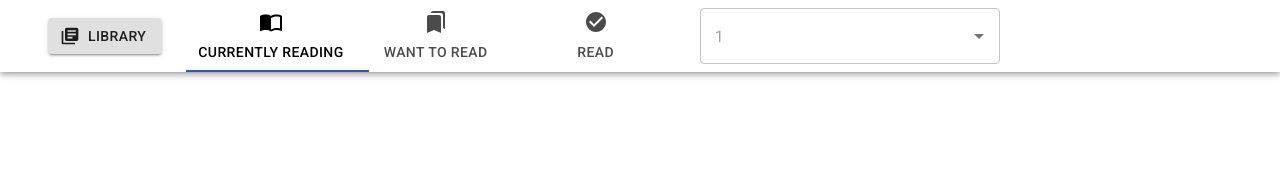
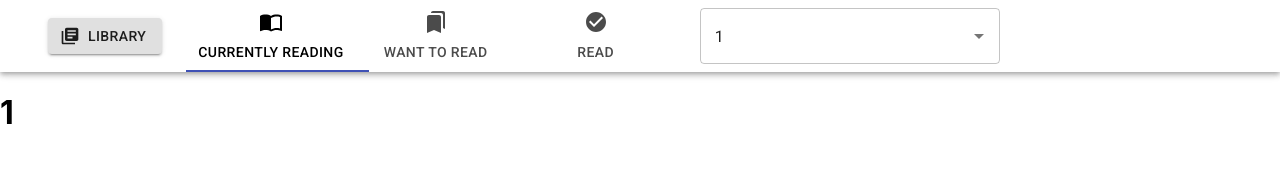
Before and after one commit to FelipeESchmidt/React--Sistema--Biblioteca, a React (Create React App) app: page /search/1 in a window 1280 px wide. Shown: the top 182 px of the page. Built offline with nearby package versions, Linux system fonts and the light colour scheme.

Commit message:
Desenvolvimento da funcionalidade do Search

```diff
--- a/src/components/Search/Search.jsx
+++ b/src/components/Search/Search.jsx
@@ -1,11 +1,13 @@
 import React from 'react';
+import useSearch from '../../hooks/useSearch';
 
 function Search() {
 
-    console.log('oi');
+    const [value] = useSearch();
 
     return (
         <>
+            <h1>{value}</h1>
         </>
     );
 }
--- a/src/components/SearchInput/SearchInput.jsx
+++ b/src/components/SearchInput/SearchInput.jsx
@@ -1,36 +1,34 @@
 import React from 'react';
+import useSearch from '../../hooks/useSearch';
+import SearchTerms from '../../data/SearchTerms';
 import TextField from '@material-ui/core/TextField';
 import Autocomplete from '@material-ui/lab/Autocomplete';
 
 function SearchInput({onUse}) {
 
+    const [value, searchValue] = useSearch();
+
+    const terms = SearchTerms.terms;
+
     const handleChange = (event, newSelection) => {
         if(newSelection != null){
+            searchValue.selected.alterarValor(newSelection);
             onUse(newSelection);
         }
-    }
-
-    let startValue = '';
-    if(window.location.pathname.split('/')[2] !== ''){
-        let urlValue = window.location.pathname.split('/')[2];
-        startValue = decodeURI(urlValue);
-    }else{
-        startValue = 'Search other books';
     }
 
     return (
         <Autocomplete
             id="search-box"
+            value={value}
             onChange={handleChange}
             disableClearable
-            options={filters}
+            options={terms}
             getOptionLabel={(option) => option}
             style={{ width: 300 }}
-            renderInput={(params) => (<TextField {...params} placeholder={startValue} variant="outlined" />)}
+            renderInput={(params) => (<TextField {...params} placeholder="Search other books" variant="outlined" />)}
         />
     );
 }
 
-const filters = ['Android', 'Art', 'Artificial Intelligence', 'Astronomy', 'Austen', 'Baseball', 'Basketball', 'Bhagat', 'Biography', 'Brief', 'Business', 'Camus', 'Cervantes', 'Christie', 'Classics', 'Comics', 'Cook', 'Cricket', 'Cycling', 'Desai', 'Design', 'Development', 'Digital Marketing', 'Drama', 'Drawing', 'Dumas', 'Education', 'Everything', 'Fantasy', 'Film', 'Finance', 'First', 'Fitness', 'Football', 'Future', 'Games', 'Gandhi', 'Homer', 'Horror', 'Hugo', 'Ibsen', 'Journey', 'Kafka', 'King', 'Lahiri', 'Larsson', 'Learn', 'Literary Fiction', 'Make', 'Manage', 'Marquez', 'Money', 'Mystery', 'Negotiate', 'Painting', 'Philosophy', 'Photography', 'Poetry', 'Production', 'Programming', 'React', 'Redux', 'River', 'Robotics', 'Rowling', 'Satire', 'Science Fiction', 'Shakespeare', 'Singh', 'Swimming', 'Tale', 'Thrun', 'Time', 'Tolstoy', 'Travel', 'Ultimate', 'Virtual Reality', 'Web Development', 'iOS'];
-
 export default SearchInput;
--- /dev/null
+++ b/src/contexts/SearchContext.js
@@ -0,0 +1,15 @@
+import React from 'react';
+import SearchSelected from '../data/SearchSelected';
+
+const searchSelected = new SearchSelected();
+
+const urlValue = window.location.pathname.split('/')[2];
+if(urlValue !== '' && urlValue !== undefined){
+    searchSelected.alterarValor(decodeURI(urlValue));
+}
+
+const SearchContext = React.createContext({
+    selected: searchSelected
+});
+
+export default SearchContext;
--- /dev/null
+++ b/src/data/SearchSelected.js
@@ -0,0 +1,25 @@
+class SearchSelected {
+    constructor() {
+        this.searchSelected = null;
+        this._inscritos = [];
+    }
+
+    alterarValor(newSelected) {
+        this.searchSelected = newSelected;
+        this.notificar();
+    }
+
+    notificar() {
+        this._inscritos.forEach(func => func(this.searchSelected));
+    }
+
+    inscrever(func) {
+        this._inscritos.push(func);
+    }
+
+    desinscrever(func) {
+        this._inscritos = this._inscritos.filter(f => f !== func);
+    }
+}
+
+export default SearchSelected;
--- /dev/null
+++ b/src/data/SearchTerms.js
@@ -0,0 +1,5 @@
+class SearchTerms{
+    static terms = ['Android', 'Art', 'Artificial Intelligence', 'Astronomy', 'Austen', 'Baseball', 'Basketball', 'Bhagat', 'Biography', 'Brief', 'Business', 'Camus', 'Cervantes', 'Christie', 'Classics', 'Comics', 'Cook', 'Cricket', 'Cycling', 'Desai', 'Design', 'Development', 'Digital Marketing', 'Drama', 'Drawing', 'Dumas', 'Education', 'Everything', 'Fantasy', 'Film', 'Finance', 'First', 'Fitness', 'Football', 'Future', 'Games', 'Gandhi', 'Homer', 'Horror', 'Hugo', 'Ibsen', 'Journey', 'Kafka', 'King', 'Lahiri', 'Larsson', 'Learn', 'Literary Fiction', 'Make', 'Manage', 'Marquez', 'Money', 'Mystery', 'Negotiate', 'Painting', 'Philosophy', 'Photography', 'Poetry', 'Production', 'Programming', 'React', 'Redux', 'River', 'Robotics', 'Rowling', 'Satire', 'Science Fiction', 'Shakespeare', 'Singh', 'Swimming', 'Tale', 'Thrun', 'Time', 'Tolstoy', 'Travel', 'Ultimate', 'Virtual Reality', 'Web Development', 'iOS'];
+}
+
+export default SearchTerms;
--- /dev/null
+++ b/src/hooks/useSearch.js
@@ -0,0 +1,25 @@
+import React, { useContext, useEffect } from 'react';
+import SearchContext from '../contexts/SearchContext';
+
+function useSearch() {
+
+    const searchValue = useContext(SearchContext);
+
+    const [value, setValue] = React.useState(searchValue.selected.searchSelected);
+
+    const handleChange = (newValue) => {
+        setValue(newValue);
+    };
+
+    useEffect(() => {
+        searchValue.selected.inscrever(handleChange);
+        return (() => {
+            searchValue.selected.desinscrever(handleChange);
+        });
+    });
+
+    return [value, searchValue];
+
+}
+
+export default useSearch;
```
